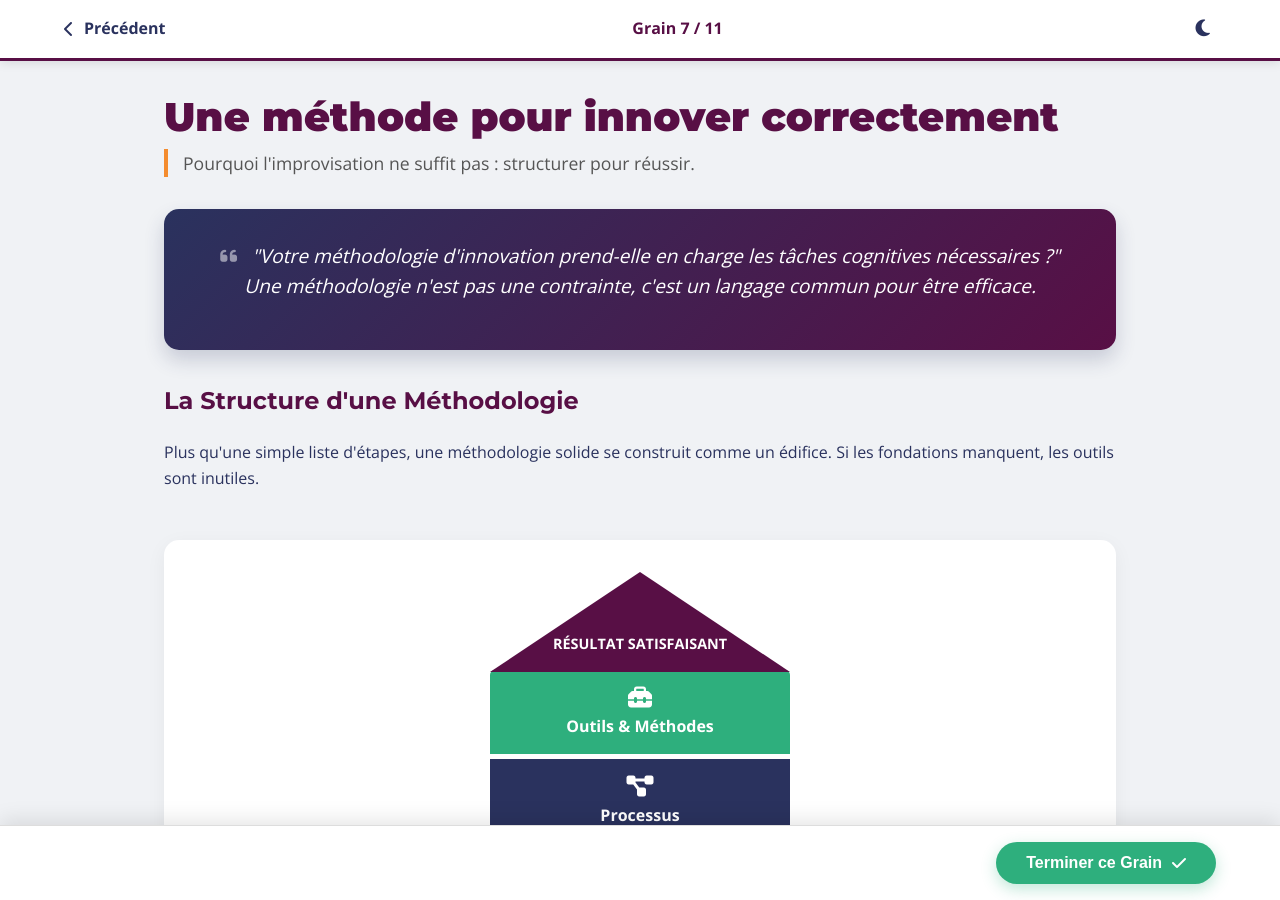
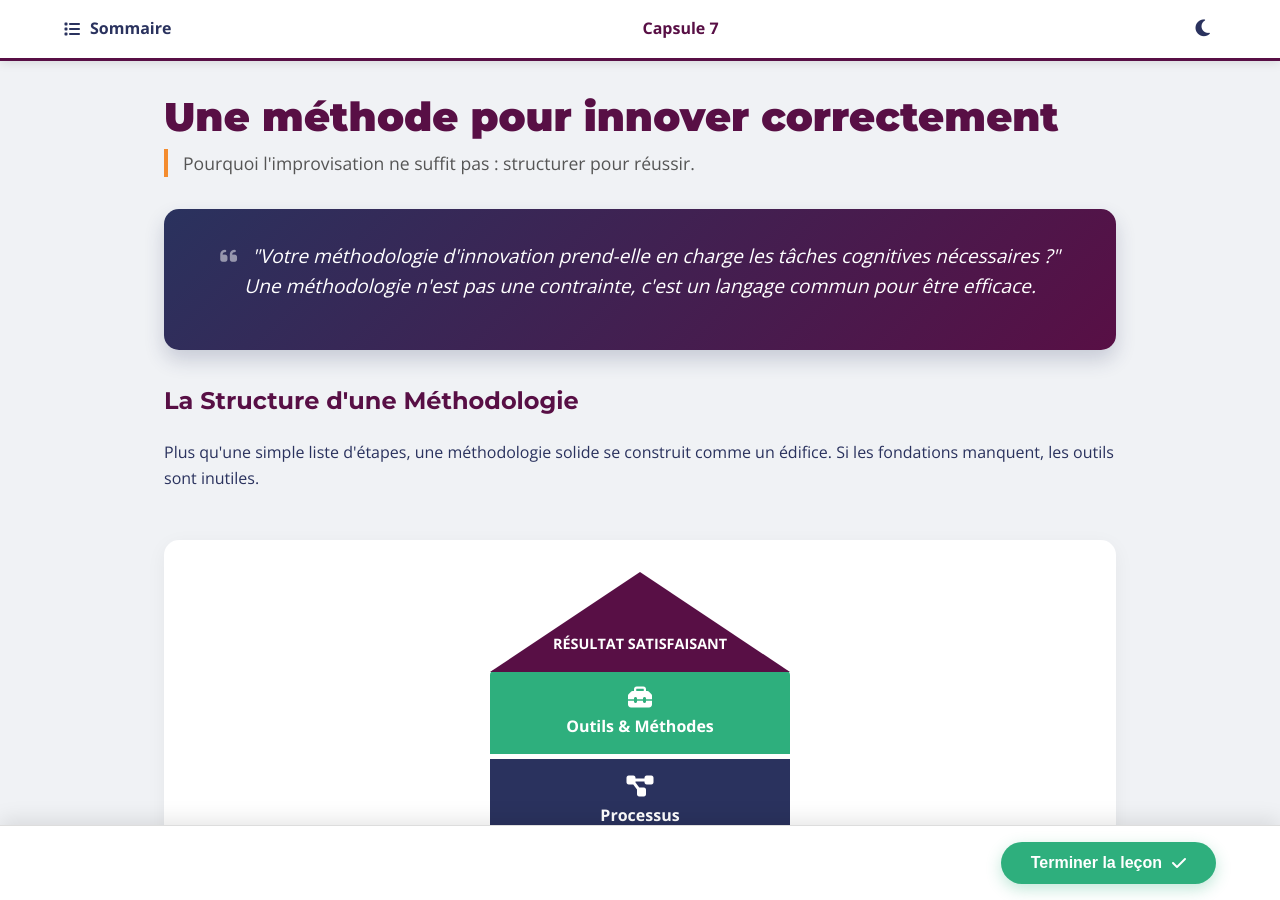
Before and after one commit to Tyrulfr/projet_inno_pui, a Jekyll site: the page pages/apprenant/cours/sensibilisation/module1/grain7.html, which Jekyll copies as it is, in a window 1280 px wide and 900 px high. Built offline with Jekyll 4.4.1, drawn with Linux system fonts in a browser that asks for light colours.

Commit message:
Update grain7.html

```diff
--- a/pages/apprenant/cours/sensibilisation/module1/grain7.html
+++ b/pages/apprenant/cours/sensibilisation/module1/grain7.html
@@ -3,7 +3,7 @@
 <head>
     <meta charset="UTF-8">
     <meta name="viewport" content="width=device-width, initial-scale=1.0">
-    <title>GRAIN 7 : Une Méthodologie pour Innover | Projet Inno</title>
+    <title>CAPSULE 7 : Une Méthodologie pour Innover | Projet Inno</title>
     <link rel="preconnect" href="https://fonts.googleapis.com">
     <link href="https://fonts.googleapis.com/css2?family=Montserrat:wght@400;700;900&family=Open+Sans:wght@400;600;700&display=swap" rel="stylesheet">
     <link rel="stylesheet" href="https://cdnjs.cloudflare.com/ajax/libs/font-awesome/6.4.0/css/all.min.css">
@@ -209,8 +209,8 @@
 <body>
 
     <nav class="top-bar">
-        <a href="grain_6_organisation_innovation.html" class="btn-back"><i class="fa-solid fa-chevron-left"></i> Précédent</a>
-        <div style="font-weight: 800; color: var(--bordeaux);">Grain 7 / 11</div>
+        <a href="sommaire_module1.html" class="btn-back"><i class="fa-solid fa-list"></i> Sommaire</a>
+        <div style="font-weight: 800; color: var(--bordeaux);">Capsule 7</div>
         <button onclick="toggleTheme()" style="background:none; border:none; cursor:pointer; font-size:1.2rem; color:var(--text-main);"><i class="fa-solid fa-moon"></i></button>
     </nav>
 
@@ -356,7 +356,7 @@
 
     <!-- Footer Action -->
     <div class="action-footer">
-        <button class="btn-validate" onclick="finishGrain()">Terminer ce Grain <i class="fa-solid fa-check"></i></button>
+        <button class="btn-validate" onclick="finishGrain()">Terminer la leçon <i class="fa-solid fa-check"></i></button>
     </div>
 
     <!-- Modal pour Feedback -->
@@ -452,6 +452,15 @@
 
             if(val === "correct") {
                 showModal("Exactement !", "Sans langage commun (définitions, valeurs), une équipe multidisciplinaire perd un temps précieux à se comprendre au lieu d'innover.", "success");
+
+                setTimeout(() => {
+                    const btn = document.querySelector('.modal-btn');
+                    if(btn) {
+                        btn.innerText = "Retour au Sommaire";
+                        btn.onclick = function() { window.location.href = 'sommaire_module1.html'; };
+                    }
+                }, 100);
+
             } else if (val === "") {
                 alert("Veuillez répondre au quiz.");
             } else {
```
Also changed, not shown: other parts of pages/apprenant/cours/sensibilisation/module1/grain7.html (+1 -1 lines).
